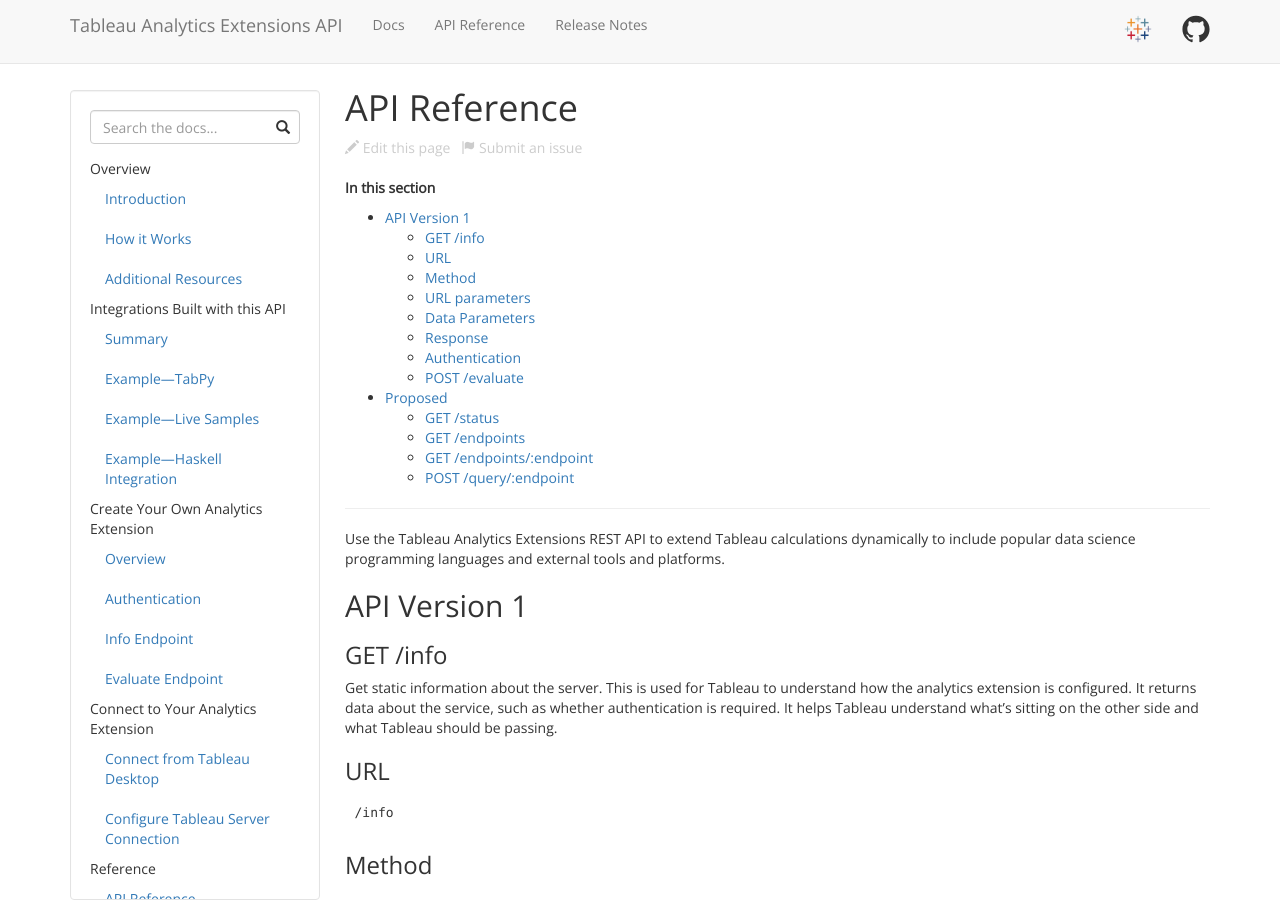
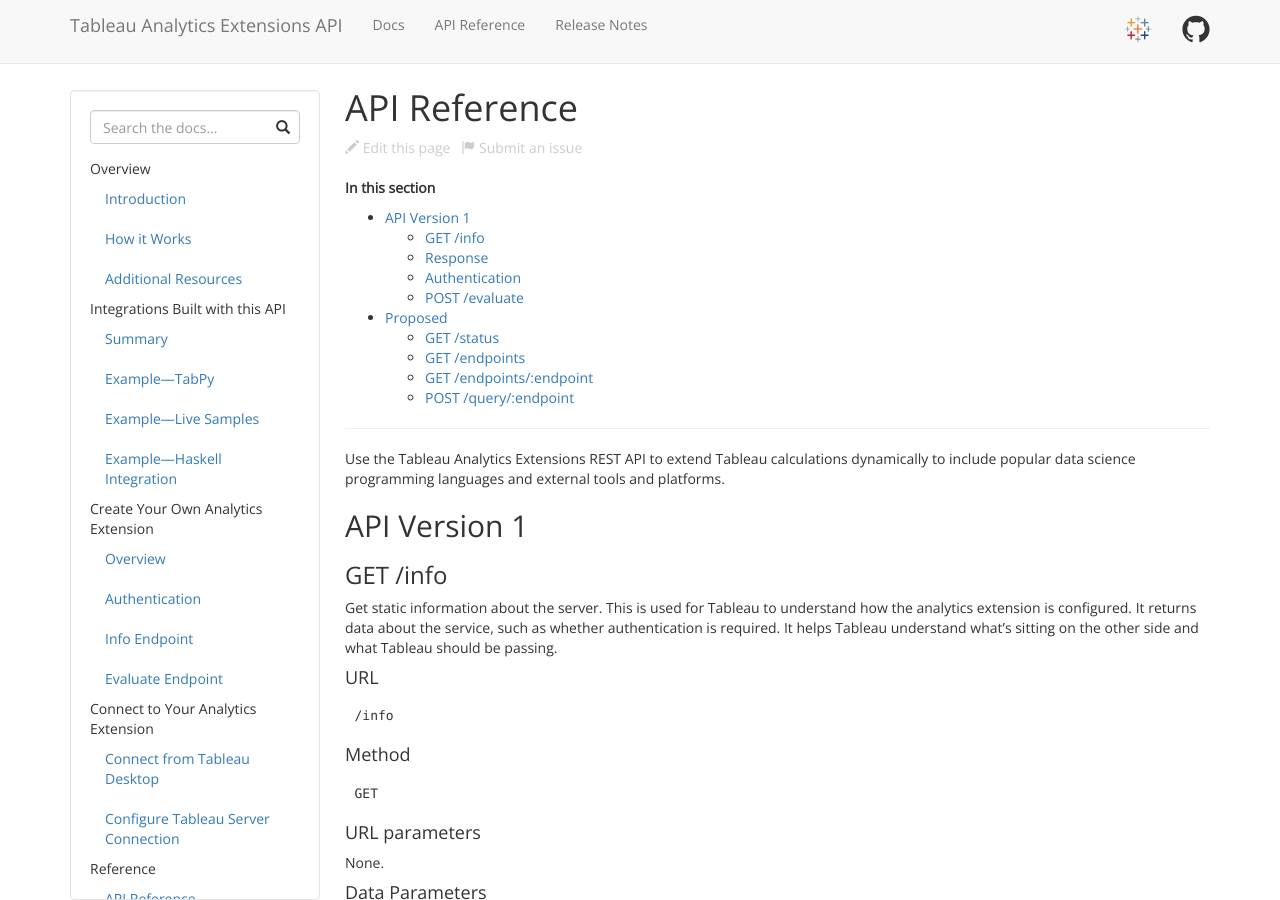
Before and after one commit to tableau/analytics-extensions-api, a Jekyll site: the page built from docs/ae_api_ref.md, in a window 1280 px wide and 900 px high. Built offline with Jekyll 4.4.1, drawn with Linux system fonts in a browser that asks for light colours; nearby versions of some CDN libraries.

Commit message:
Update ae_api_ref.md

````diff
--- a/docs/ae_api_ref.md
+++ b/docs/ae_api_ref.md
@@ -17,23 +17,23 @@
 
 Get static information about the server. This is used for Tableau to understand how the analytics extension is configured. It returns data about the service, such as whether authentication is required. It helps Tableau understand what’s sitting on the other side and what Tableau should be passing.
 
-### URL
+#### URL
 
 ```HTTP
 /info
 ```
 
-### Method
+#### Method
 
 ```HTTP
 GET
 ```
 
-### URL parameters
+#### URL parameters
 
 None.
 
-### Data Parameters
+#### Data Parameters
 
 None.
 
````
